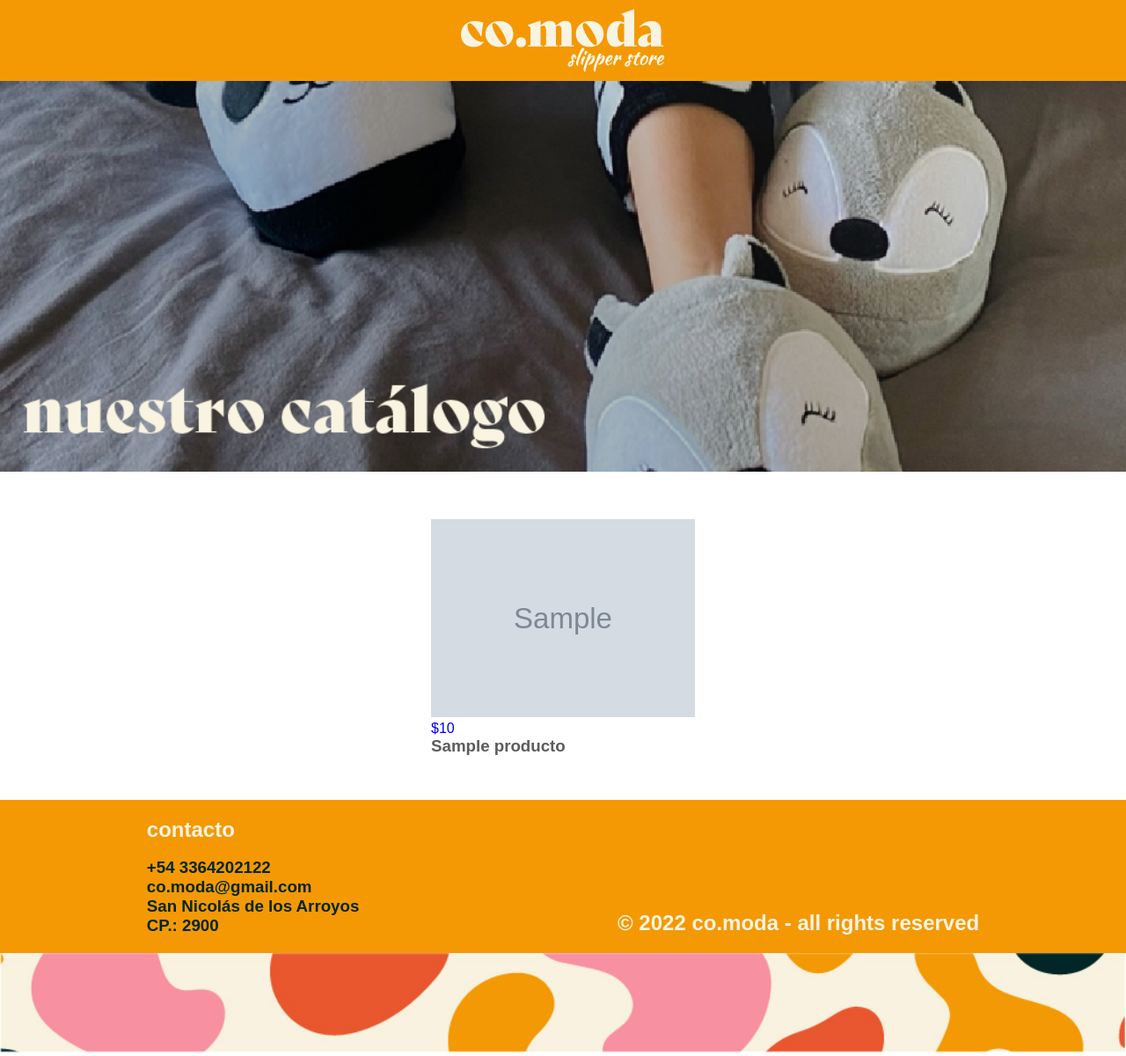
After one commit to ManuMug/Marcher, a Node server app: page /products/list in a window 1280 px wide. The commit adds this page. Shown: the whole page at 88% size. Run offline with Node 20, Linux system fonts and the light colour scheme; tables that the repository leaves empty hold one stand-in row (values such as "Sample post"); grey boxes marked "Sample" are stand-in pictures; some libraries are stand-ins or nearby versions; some web fonts are replaced.

Commit message:
listado de productos

```diff
--- a/controllers/productsControllers.js
+++ b/controllers/productsControllers.js
@@ -43,7 +43,25 @@ const controllers ={
         .then(products=>{
             res.render('products/productsDetail',{products})
         })
+    },
+    delete:(req, res) =>{
+      db.Products.destroy({
+        where:{
+          idProduct:req.params.id
+        }
+      })
+      res.redirect('/')
+    },
+    listForm:(req, res) =>{
+
+
+      db.Products.findAll()
+      .then(products =>{
+        res.render('products/listadodeproductos',{products})
+      })
     }
+
+
     }
 
 module.exports = controllers
--- /dev/null
+++ b/public/css/listado.css
@@ -0,0 +1,15 @@
+* {
+    margin: 0;
+    padding: 0;
+    box-sizing: border-box;
+    text-decoration: none;
+}
+.products-container {
+    display: flex;
+    gap: 10px;
+    flex-wrap: wrap;
+    justify-content: space-evenly;
+    align-items: flex-start;
+    margin-top: 50px;
+    margin-bottom: 50px;
+}
--- a/routes/products.js
+++ b/routes/products.js
@@ -13,4 +13,8 @@ router.post('/edit/:id', upload.single('imagen'), controllers.processEdit)
 
 router.get('/detail/:id',controllers.detailForm)
 
+router.post("/delete/:id",controllers.delete)
+
+router.get('/list',controllers.listForm)
+
 module.exports = router
--- /dev/null
+++ b/views/products/listadodeproductos.ejs
@@ -0,0 +1,49 @@
+<!DOCTYPE html>
+<html lang="en">
+
+<head>
+    <meta charset="UTF-8">
+    <meta http-equiv="X-UA-Compatible" content="IE=edge">
+    <meta name="viewport" content="width=device-width, initial-scale=1.0">
+    <title>Document</title>
+    <link rel="stylesheet" href="/css/listado.css">
+</head>
+
+<body>
+    <header>
+        <%-include('../partials/header.ejs')%>
+    </header>
+    <div>
+        <img src="/img/catalogo.jpg" alt="FotoCatalogo" width="100%">
+    </div>
+    <section>
+        <div class="products-container">
+            <% products.forEach(product=> { %>
+                <a href="/products/detail/<%= product.idProduct %>" class="qsyo">
+                    <article>
+                        <img src="/img/products/<%= product.imagen %>" alt="" style="width:300px;">
+                        <div class="product-card" style="position: relative ;">
+                            <i class="fa-solid fa-dog"></i>
+                            <div class="flex-row">
+                                <p class="price" style="color:var(--azul-fuerte)">$<%= product.precio %>
+                                </p>
+
+                            </div>
+                            <h3 class="descripcion" style="color: #5c5c5c;">
+                                <%= product.nombre %>
+                            </h3>
+                            <h3 class="descripcion" style="color: #5c5c5c;">
+                                <%= product.categoria %>
+                            </h3>
+                        </div>
+                    </article>
+                </a>
+                <% }) %>
+        </div>
+    </section>
+    <footer>
+        <%-include('../partials/footer.ejs')%>
+    </footer>
+</body>
+
+</html>
```
Also changed, not shown: views/products/productsEdit.ejs (+6 -1 lines), public/img/catalogo.jpg (added).
